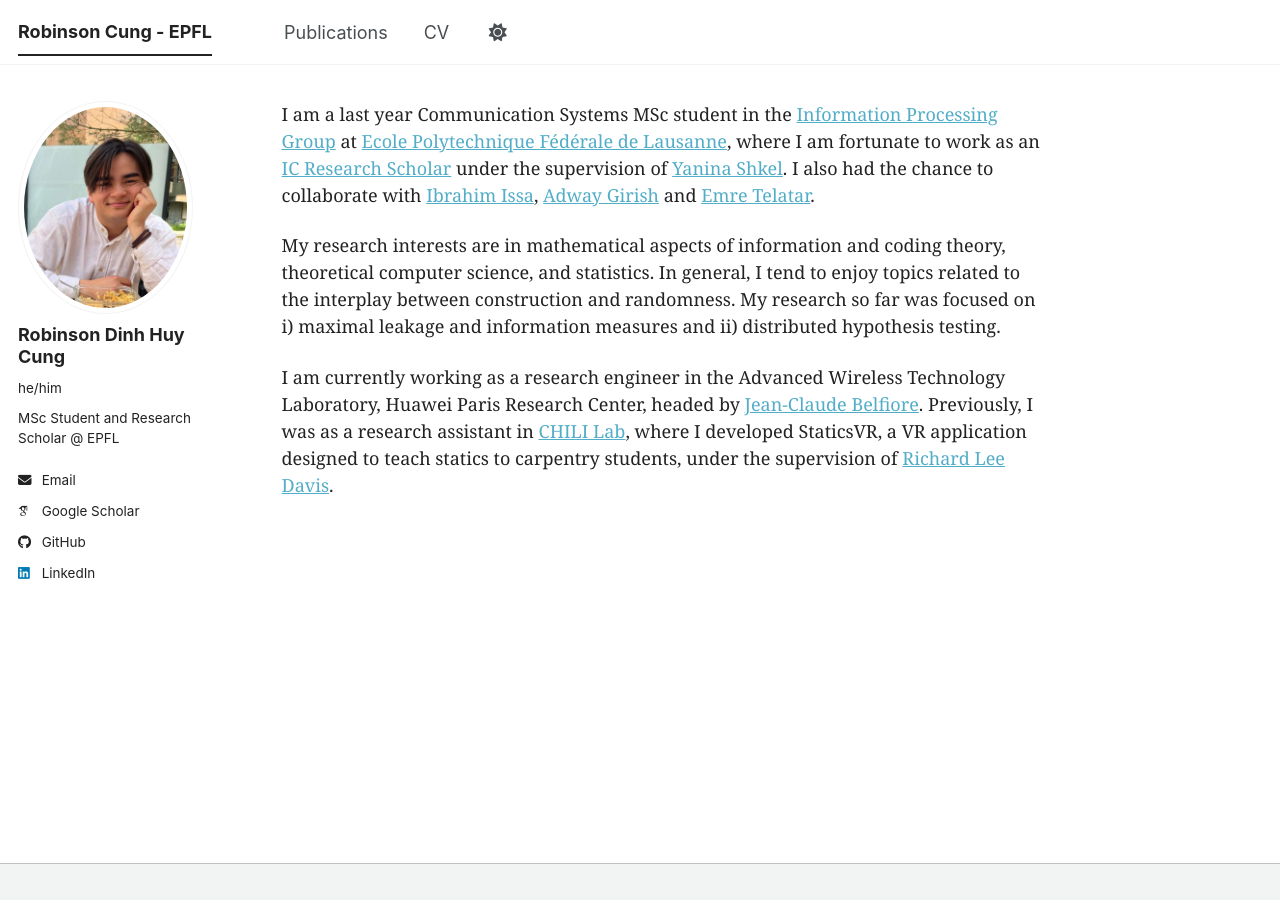
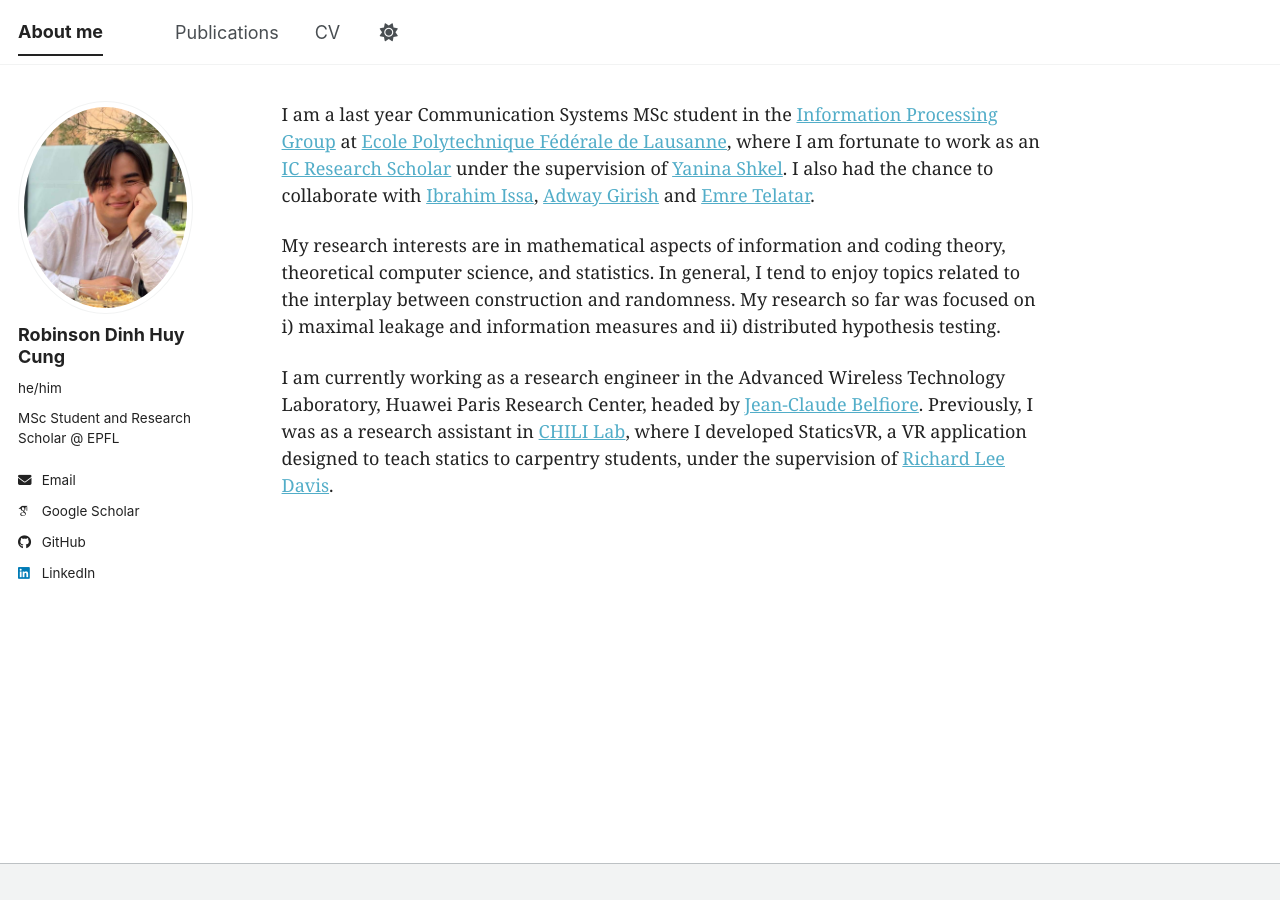
Before and after one commit to robicung/robicung.github.io, a Jekyll site: the page built from _pages/about.md, in a window 1280 px wide. Built offline with Jekyll 4.4.1, drawn with Linux system fonts in a browser that asks for light colours; some web fonts are replaced; a script bundle is joined from its source files by our own code; library files that are not in the unit come from our copies.

Commit message:
Update masthead.html

```diff
--- a/_includes/masthead.html
+++ b/_includes/masthead.html
@@ -6,7 +6,7 @@
         <button><span class="navicon"></span></button>
         <ul class="visible-links">
           <li class="masthead__menu-item masthead__menu-item--lg persist {% if page.url == '/' or page.url == '/index.html' %}selected{% endif %}">
-            <a href="{{ base_path }}/">{{ site.title }}</a>
+            <a href="{{ base_path }}/">{% if page.url == '/' %}About me{% else %}{{ site.title }}{% endif %}</a>
           </li>
           {% for link in site.data.navigation.main %}
             {% if link.url contains 'http' %}
```
